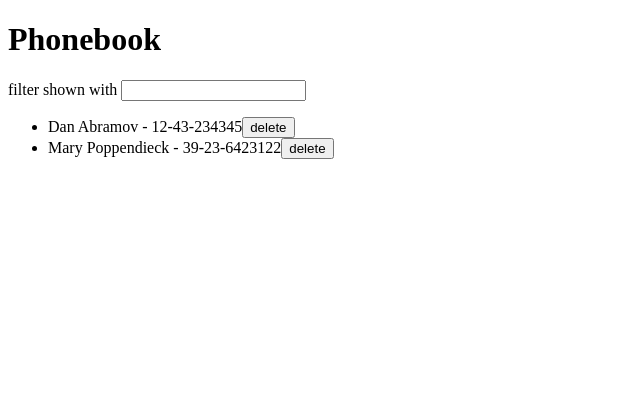
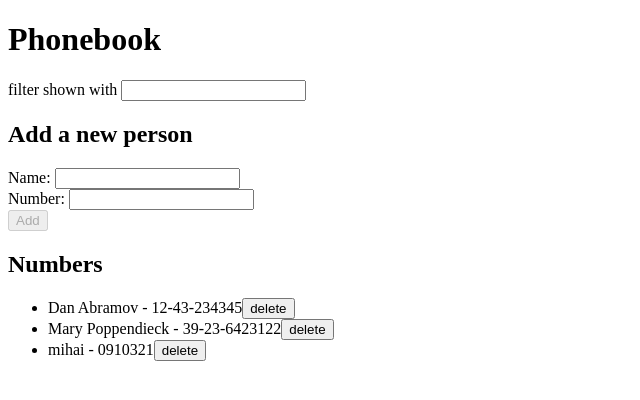
Before and after one commit to notoctavio/fullstackopen, a React (Vite) app in the folder part2/phonebook/: page / in a window 1280 px wide. Shown: the top 400 px of the page, without its empty margins (0-640 px from the left). Built offline with nearby package versions, Linux system fonts and the light colour scheme; data requests are answered from the project's data file.

Commit message:
done 2.12-2.14

```diff
--- a/part2/phonebook/db.json
+++ b/part2/phonebook/db.json
@@ -9,6 +9,11 @@
       "name": "Mary Poppendieck",
       "number": "39-23-6423122",
       "id": "4"
+    },
+    {
+      "name": "mihai",
+      "number": "0910321",
+      "id": "PoUuiEgSUJo"
     }
   ],
   "$schema": "./node_modules/json-server/schema.json"
--- a/part2/phonebook/src/App.jsx
+++ b/part2/phonebook/src/App.jsx
@@ -2,17 +2,17 @@ import { useState, useEffect } from 'react'
 import personService from './services/persons'
 import Person from './components/Person'
 import Filter from './components/Filter'
+import PersonForm from './components/PersonForm'
 
 const App = () => {
   const [persons, setPersons] = useState([])
   const [filter, setFilter] = useState('')
+  const [isSaving, setIsSaving] = useState(false)
 
-  // Function to handle filter input change
   const handleFilterChange = event => {
     setFilter(event.target.value)
   }
 
-  // Filter persons based on the filter state
   const filteredPersons = persons.filter(person =>
     person.name.toLowerCase().includes(filter.toLowerCase())
   )
@@ -30,13 +30,14 @@ const App = () => {
       })
   }, [])
 
+  // Function to delete a person
   const deletePerson = id => {
     const personToDelete = persons.find(p => p.id === id)
     if (window.confirm(`Delete ${personToDelete.name}?`)) {
       personService
         .deletePerson(id)
         .then(() => {
-          setPersons(persons.filter(p => p.id !== id))
+          setPersons(currentPersons => currentPersons.filter(p => p.id !== id))
           console.log(`Deleted person with id ${id}`)
           console.log('Updated persons list:', persons.filter(p => p.id !== id))
         })
@@ -46,12 +47,39 @@ const App = () => {
     }
   }
 
+  const addPerson = (newPerson) => {
+    if (isSaving) {
+      return Promise.resolve(null)
+    }
+
+    setIsSaving(true)
+
+    return personService
+      .create(newPerson)
+      .then(returnedPerson => {
+        setPersons(currentPersons => currentPersons.concat(returnedPerson))
+        console.log('Added new person:', returnedPerson)
+        return returnedPerson
+      })
+      .catch(() => {
+        alert('Failed to add the person. Please try again.')
+        return null
+      })
+      .finally(() => {
+        setIsSaving(false)
+      })
+  }
+
   return (
     <div>
       <h1>Phonebook</h1>
 
       <Filter filter={filter} handleFilterChange={handleFilterChange} />
 
+      <h2>Add a new person</h2>
+      <PersonForm addPerson={addPerson} isSaving={isSaving} />
+
+      <h2>Numbers</h2>
       <ul>
         {filteredPersons.map(person => (
           <Person
--- /dev/null
+++ b/part2/phonebook/src/components/PersonForm.jsx
@@ -0,0 +1,60 @@
+import { useState } from 'react'
+
+const PersonForm = ({ addPerson, isSaving }) => {
+  const [newName, setNewName] = useState('')
+  const [newNumber, setNewNumber] = useState('')
+
+  const handleSubmit = (event) => {
+    event.preventDefault()
+
+    const name = newName.trim()
+    const number = newNumber.trim()
+
+    if (!name || !number || isSaving) {
+      return
+    }
+
+    addPerson({ name, number }).then(savedPerson => {
+      if (savedPerson) {
+        setNewName('')
+        setNewNumber('')
+      }
+    })
+  }
+
+  return (
+    <form onSubmit={handleSubmit}>
+      <div>
+        <label htmlFor="person-name">Name: </label>
+        <input
+          id="person-name"
+          value={newName}
+          onChange={event => setNewName(event.target.value)}
+          disabled={isSaving}
+          required
+        />
+      </div>
+      <div>
+        <label htmlFor="person-number">Number: </label>
+        <input
+          id="person-number"
+          type="tel"
+          value={newNumber}
+          onChange={event => setNewNumber(event.target.value)}
+          disabled={isSaving}
+          required
+        />
+      </div>
+      <div>
+        <button
+          type="submit"
+          disabled={isSaving || !newName.trim() || !newNumber.trim()}
+        >
+          {isSaving ? 'Adding...' : 'Add'}
+        </button>
+      </div>
+    </form>
+  )
+}
+
+export default PersonForm
--- a/part2/phonebook/src/services/persons.js
+++ b/part2/phonebook/src/services/persons.js
@@ -4,7 +4,7 @@ const baseURL = 'http://localhost:3002/persons'
 const getAll = () => {
     console.log('Fetching all persons...')
     const request = axios.get(baseURL)
-    return request.then(response => response.data, "done")
+    return request.then(response => response.data)
 }
 
 const create = newObject => {
```
